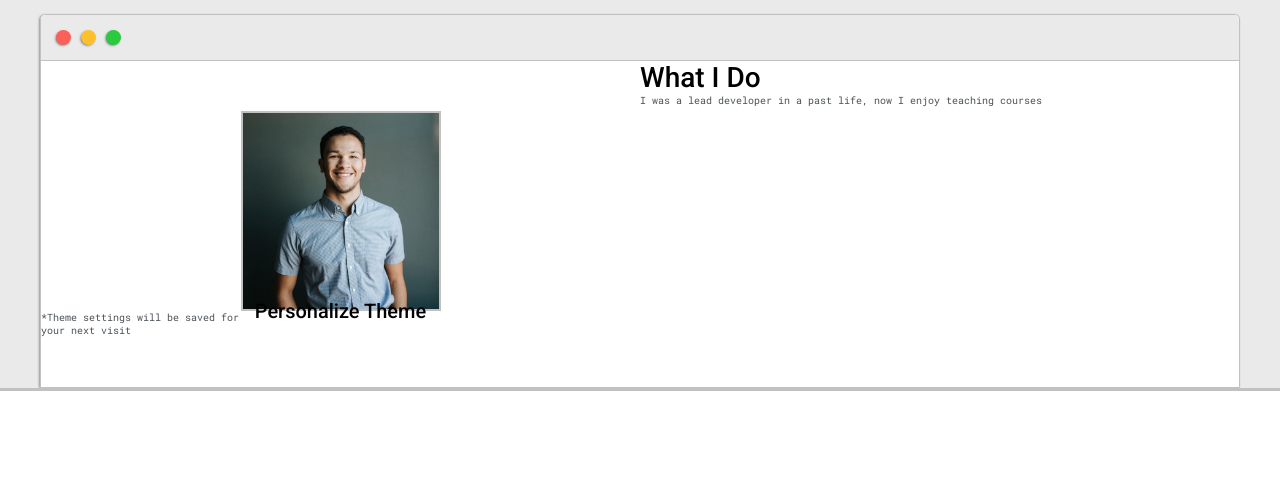
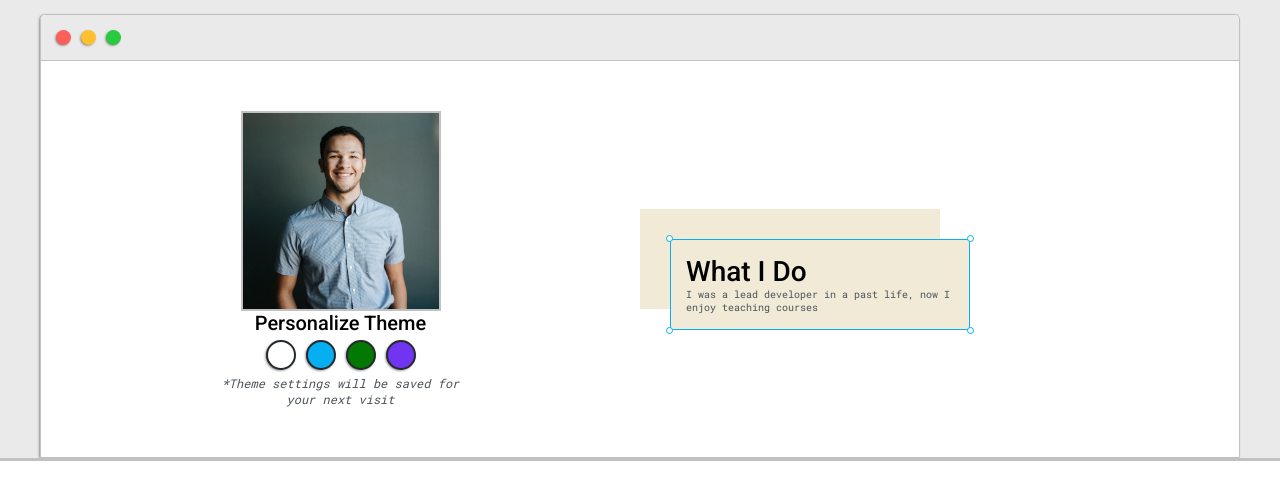
Before and after one commit to Christiano0407/Portfolio--Practice_One, a website: page src/html/index.html in a window 1280 px wide. Shown: the part 86-586 px from the top of the page. Drawn offline with Linux system fonts and the light colour scheme; a web font is replaced by a local one.

Commit message:
segundaParte-Section

```diff
--- a/src/css/style.css
+++ b/src/css/style.css
@@ -16,7 +16,7 @@
 	--clr-buttonColor: #000000;
 
     --clr-theme-one:#7135F2;
-    --clr-theme-one:#037903;
+    --clr-theme-three:#037903;
     --clr-theme-two:#05AFF2;
 
     --clr-dot-1: #FC6058;
@@ -168,7 +168,93 @@ h6 { font-size: 16px;}
   object-fit: cover;
   border: 2px solid var(--clr-borderColor);
 }
+.text-five {
+    text-align: center;
+    /* line-height: 0; */
+
+}
 #theme-options-wrapper {
     display: flex;
     justify-content: center;
 }
+.theme-dot {
+    height: 3rem;
+    width: 3rem;
+
+    background-color: #000;
+    border-radius: 50%;
+    margin: 5px;
+    border: 2px solid var(--clr-themeDotBorder);
+    cursor: pointer;
+
+    -webkit-box-shadow: -1px 1px 3px -1px rgba(0,0,0,0.75);
+	-moz-box-shadow: -1px 1px 3px -1px rgba(0,0,0,0.75);
+    box-shadow: -1px 1px 3px -1px rgba(0, 0, 0, 0.75);
+}
+.theme-dot:hover {
+    border-width: 5px;
+}
+#light-mode {
+    background-color: #fff;
+}
+#blue-mode {
+   background-color: var(--clr-theme-two);
+}
+#green-mode {
+   background-color: var(--clr-theme-three);
+}
+#purple-mode {
+   background-color: var(--clr-theme-one);
+}
+#settings-note {
+    font-size: var(--font-size-small);
+    font-style: italic;
+    text-align: center;
+}
+
+.right-column {
+    grid-area: right-column;
+    display: grid;
+    align-content: center;
+    padding-top: 50px;
+    padding-bottom: 50px;
+}
+#preview-shadow {
+    background-color: var(--clr-previewShadow);
+    max-width: 300px;
+    height: 100px;
+    padding-left: 30px;
+    padding-top: 30px;
+}
+#preview {
+    width: 300px;
+    border: 1.5px solid var(--clr-theme-two);
+    background-color: var(--clr-previewShadow);
+    padding: 15px;
+    position: relative;
+}
+.corner {
+    width: 7px;
+    height: 7px;
+
+    border-radius: 50%;
+    border: 1.5px solid var(--clr-theme-two);
+    background: #fff;
+    position: absolute;
+}
+#corner-tl {
+ top: -5px;
+ left: -5px;
+}
+#corner-tr {
+ top: -5px;
+ right: -5px;
+}
+#corner-bl {
+ bottom: -5px;
+ left: -5px;
+}
+#corner-br {
+ bottom: -5px;
+ right: -5px;
+}
--- a/src/html/index.html
+++ b/src/html/index.html
@@ -6,7 +6,7 @@
     <meta name="viewport" content="width=device-width, initial-scale=1.0">
     <meta name="description" content="Site Web Gamming | Digital.">
     <meta name="robots" content="index,follow">
-    <link rel="icon" type="image/png" sizes="32*32" href="../assets/icons/account_circle-24px.svg">
+    <link rel="icon" type="image/png" sizes="32*32" href="../assets/icons/id-card-regular.svg">
     <link rel="stylesheet" href="https://cdnjs.cloudflare.com/ajax/libs/font-awesome/5.15.1/css/all.min.css"/>
     <link rel="stylesheet" href="https://use.typekit.net/eoy0gzf.css">
     <link rel="preconnect" href="https://fonts.gstatic.com">
@@ -41,13 +41,13 @@
 
                 <div class="left-column">
                      <img src="../assets/img/profileOne.jpg" id="profile_pic" alt="profile_pic" title="profile_pic">
-                     <h5 style="text-align: center; line-height: 0;">Personalize Theme</h5>
+                     <h5 class="text-five">Personalize Theme</h5>
 
                    <div id="theme-options-wrapper">
                        <div date-mode="light" id="light-mode" class="theme-dot"></div>
                        <div date-mode="blue" id="blue-mode" class="theme-dot"></div>
                        <div date-mode="green" id="green-mode" class="theme-dot"></div>
-                       <div date-mode="purple" class="theme-dot"></div>
+                       <div date-mode="purple" id="purple-mode" class="theme-dot"></div>
                    </div>
 
                    <p id="settings-note">*Theme settings will be saved for <br>your next visit</p>
```
